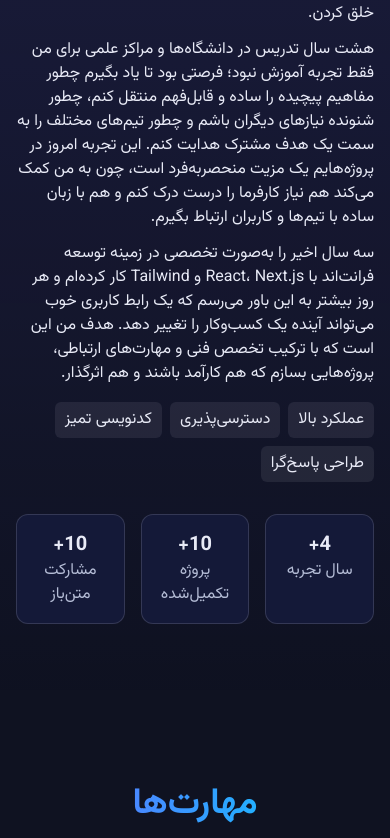
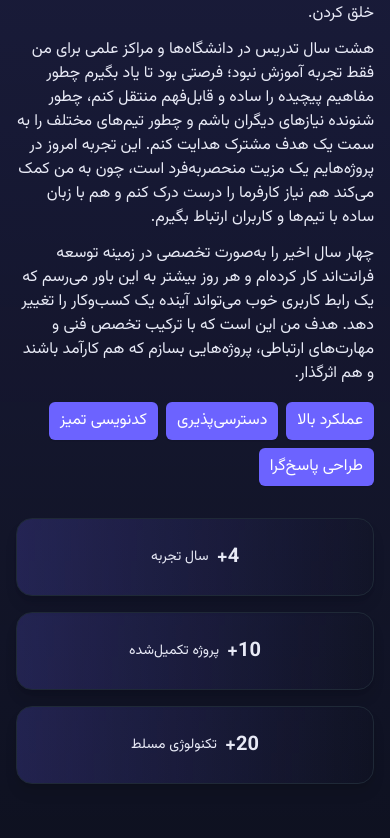
Before and after one commit to saharfallahi/Portfolio, a Next.js app: page / in a window 390 px wide. Shown: the part 1159-1997 px from the top of the page. Built offline with nearby package versions, Linux system fonts and the light colour scheme.

Commit message:
edit about me

```diff
--- a/app/components/About.jsx
+++ b/app/components/About.jsx
@@ -1,5 +1,6 @@
 "use client";
 
+import { FaCode } from "react-icons/fa6";
 import useI18n from "../hooks/useI18n";
 import useReveal from "../hooks/useReveal";
 
@@ -8,7 +9,7 @@ function About() {
   useReveal();
 
   return (
-    <section id="about" className="section section-alt">
+    <section id="about" className="section section-alt" >
           <h2 className="section-title" data-reveal>{t("about.title")}</h2>
       <div className="container-std grid sm:grid-cols-1 md:grid-cols-[1.2fr_0.8fr] gap-8 items-center" data-reveal>
         <div >
@@ -21,7 +22,7 @@ function About() {
             {(t("about.badges") || []).map((b) => (
               <li
                 key={b}
-                className="px-2.5 py-1.5 rounded-md bg-[color-mix(in_oklab,var(--text),transparent_92%)] text-[var(--text)]"
+                className="px-2.5 py-1.5 rounded-md btn btn-primary "
               >
                 {b}
               </li>
@@ -29,17 +30,20 @@ function About() {
           </ul>
         </div>
         <div
-          className="grid grid-cols-3 gap-4"
+          className="flex flex-col gap-4"
           data-reveal
           data-reveal-delay="120"
         >
           {(t("about.stats") || []).map(([num, label]) => (
             <div
               key={label}
-              className="text-center bg-[var(--surface)] border border-[color-mix(in_oklab,var(--text),transparent_85%)] rounded-xl p-4"
+              className=" flex items-center justify-center gap-2 contact-card !about-card shadow-lg hover:scale-x-105 transition-all duration-300"
+
+
             >
+
               <div className="text-xl font-bold">{num}</div>
-              <div className="text-[var(--muted)]">{label}</div>
+              <div className="text-sm md:text-base text-[var(--text)]">{label}</div>
             </div>
           ))}
         </div>
--- a/app/globals.css
+++ b/app/globals.css
@@ -78,6 +78,13 @@ html {
       transparent
     );
   }
+  .about-card{
+    background: linear-gradient(
+      90deg,
+      color-mix(in oklab, var(--primary), transparent 80%),
+      transparent
+      )
+  }
   .card {
     @apply bg-[var(--surface)] rounded-2xl overflow-hidden border;
     border-color: color-mix(in oklab, var(--text), transparent 85%);
--- a/app/hooks/useI18n.js
+++ b/app/hooks/useI18n.js
@@ -34,17 +34,17 @@ const TRANSLATIONS = {
         "من سحر فلاحی هستم؛ مسیری که تا امروز طی کرده‌ام، ترکیبی از علاقه به تکنولوژی، تحصیلات دانشگاهی و تجربه تدریس و کار عملی بوده است.",
         "از همان روزهای دانشجویی در رشته مهندسی نرم‌افزار و بعدتر کارشناسی ارشد IT، دنیای طراحی و توسعه وب برای من فقط یک مهارت نبود، بلکه تبدیل شد به یک شیوه خلق کردن.",
         "هشت سال تدریس در دانشگاه‌ها و مراکز علمی برای من فقط تجربه آموزش نبود؛ فرصتی بود تا یاد بگیرم چطور مفاهیم پیچیده را ساده و قابل‌فهم منتقل کنم، چطور شنونده نیازهای دیگران باشم و چطور تیم‌های مختلف را به سمت یک هدف مشترک هدایت کنم. این تجربه امروز در پروژه‌هایم یک مزیت منحصربه‌فرد است، چون به من کمک می‌کند هم نیاز کارفرما را درست درک کنم و هم با زبان ساده با تیم‌ها و کاربران ارتباط بگیرم.",
-        "سه سال اخیر را به‌صورت تخصصی در زمینه توسعه فرانت‌اند با React، Next.js و Tailwind کار کرده‌ام و هر روز بیشتر به این باور می‌رسم که یک رابط کاربری خوب می‌تواند آینده یک کسب‌وکار را تغییر دهد. هدف من این است که با ترکیب تخصص فنی و مهارت‌های ارتباطی، پروژه‌هایی بسازم که هم کارآمد باشند و هم اثرگذار.",
+        "چهار سال اخیر را به‌صورت تخصصی در زمینه توسعه فرانت‌اند کار کرده‌ام و هر روز بیشتر به این باور می‌رسم که یک رابط کاربری خوب می‌تواند آینده یک کسب‌وکار را تغییر دهد. هدف من این است که با ترکیب تخصص فنی و مهارت‌های ارتباطی، پروژه‌هایی بسازم که هم کارآمد باشند و هم اثرگذار.",
       ],
       badges: ["عملکرد بالا", "دسترسی‌پذیری", "کدنویسی تمیز", "طراحی پاسخ‌گرا"],
       stats: [
         ["4+", "سال تجربه"],
         ["10+", "پروژه تکمیل‌شده"],
-        ["10+", "مشارکت متن‌باز"],
+        ["20+", "تکنولوژی مسلط"],
       ],
     },
     skills: {
-      title: "مهارت‌ها",
+      title: "مهارت‌های فنی",
     },
     projects: {
       title: "نمونه‌کارها",
@@ -124,7 +124,7 @@ const TRANSLATIONS = {
         "I'm Sahar Fallahi. My journey blends a passion for technology, academic study, and years of teaching and hands-on work.",
         "From my undergraduate studies in Software Engineering to an M.Sc. in IT, web design and development became more than a skill—it became a way of creating.",
         "Eight years of teaching at universities and institutes taught me how to distill complex ideas, listen to real needs, and guide diverse teams toward shared goals. This background is now a unique advantage in my projects: I can understand stakeholders clearly and communicate simply with both teams and users.",
-        "Over the last three years I’ve specialized in front-end development with React, Next.js, and Tailwind, and I’m increasingly convinced that great UI can change a business’s future. My aim is to combine technical expertise with strong communication to build products that are both efficient and impactful.",
+        "Over the last four years I’ve specialized in front-end development and I’m increasingly convinced that great UI can change a business’s future. My aim is to combine technical expertise with strong communication to build products that are both efficient and impactful.",
       ],
       badges: [
         "High performance",
@@ -134,12 +134,12 @@ const TRANSLATIONS = {
       ],
       stats: [
         ["4+", "Years of experience"],
-        ["10+", "Projects completed"],
-        ["10+", "Open-source contributions"],
+        ["10+", "Completed Projects"],
+        ["20+", "Mastered Technologies"],
       ],
     },
     skills: {
-      title: "Skills",
+      title: "Technical skills",
     },
     projects: {
       title: "Projects",
```
